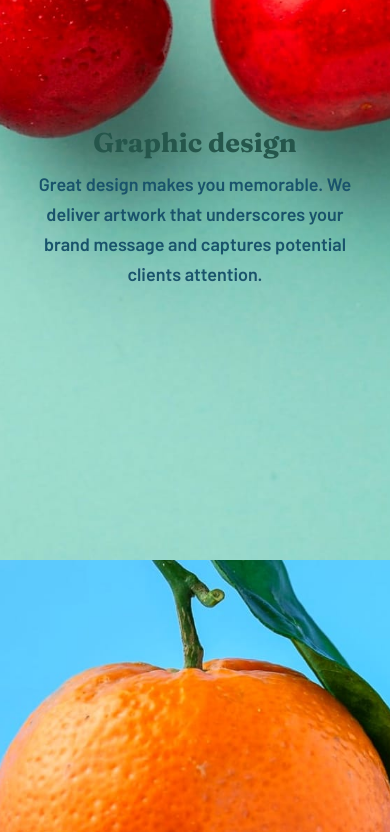
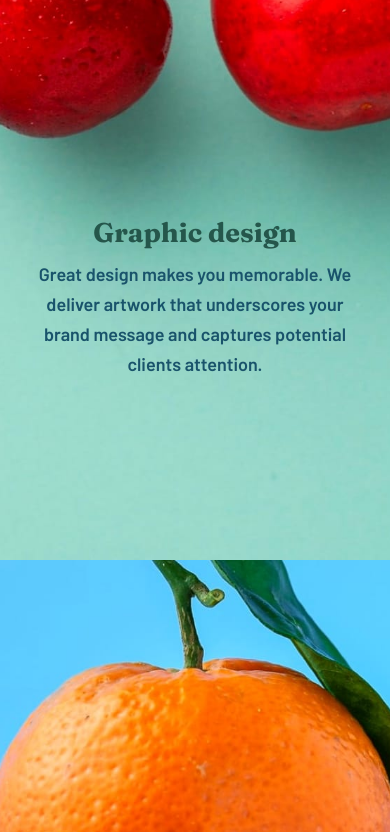
Before and after one commit to xmurilo/landing-page-Front-End-Mentor, a plain HTML site: page index.html in a window 390 px wide. Shown: the part 2520-3352 px from the top of the page. Drawn offline with Linux system fonts and the light colour scheme.

Commit message:
melhorando responsividade nos dispositivos móveis

```diff
--- a/src/css/responsive.css
+++ b/src/css/responsive.css
@@ -1,4 +1,10 @@
 /* ---Mobile--- */
+@media (min-width:390px) {
+  .section-design-photo h2 {
+    margin-top: 47rem;
+  }
+}
+
 @media (min-width: 600px) {
   .header label, .detail-menu {
     display: none;
```
